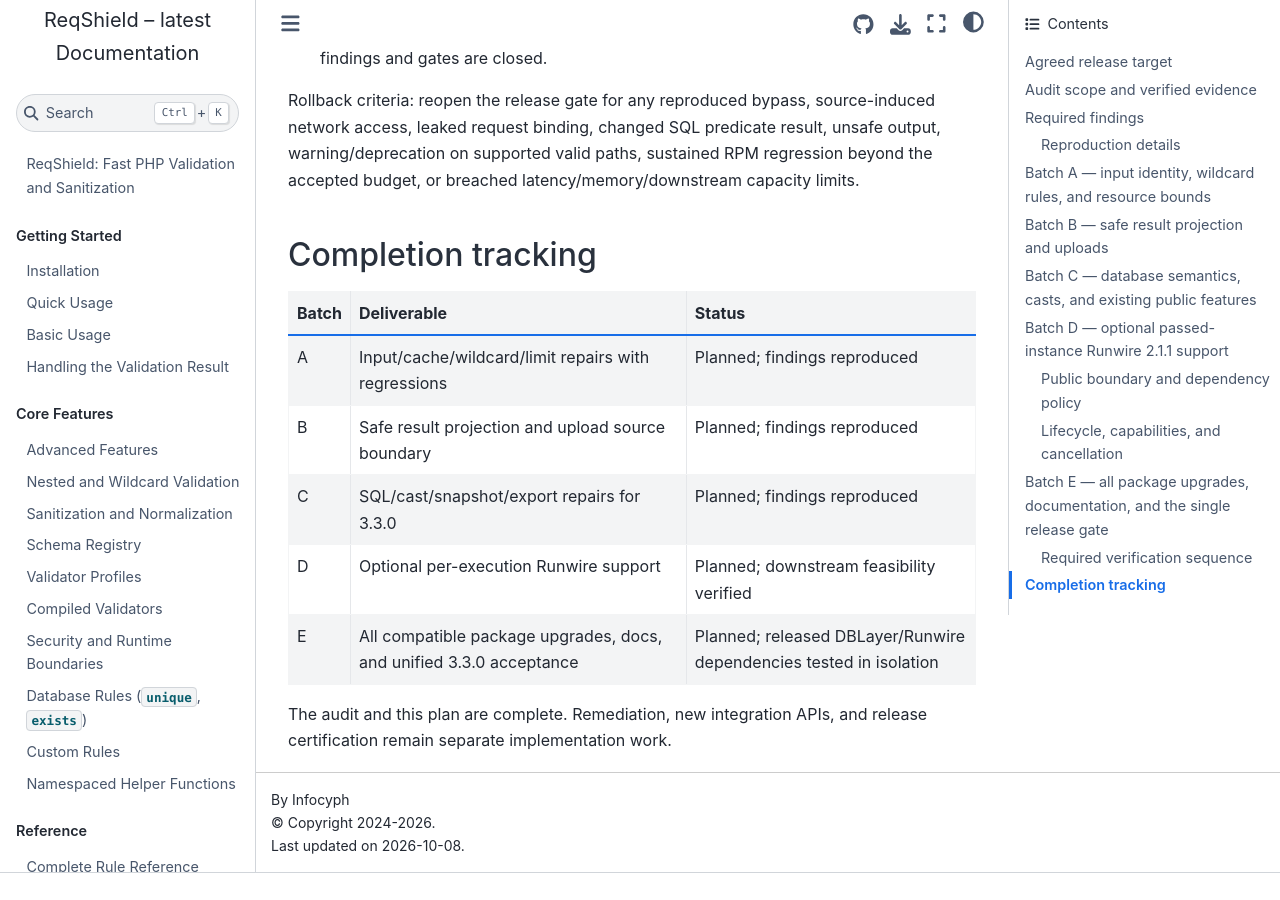
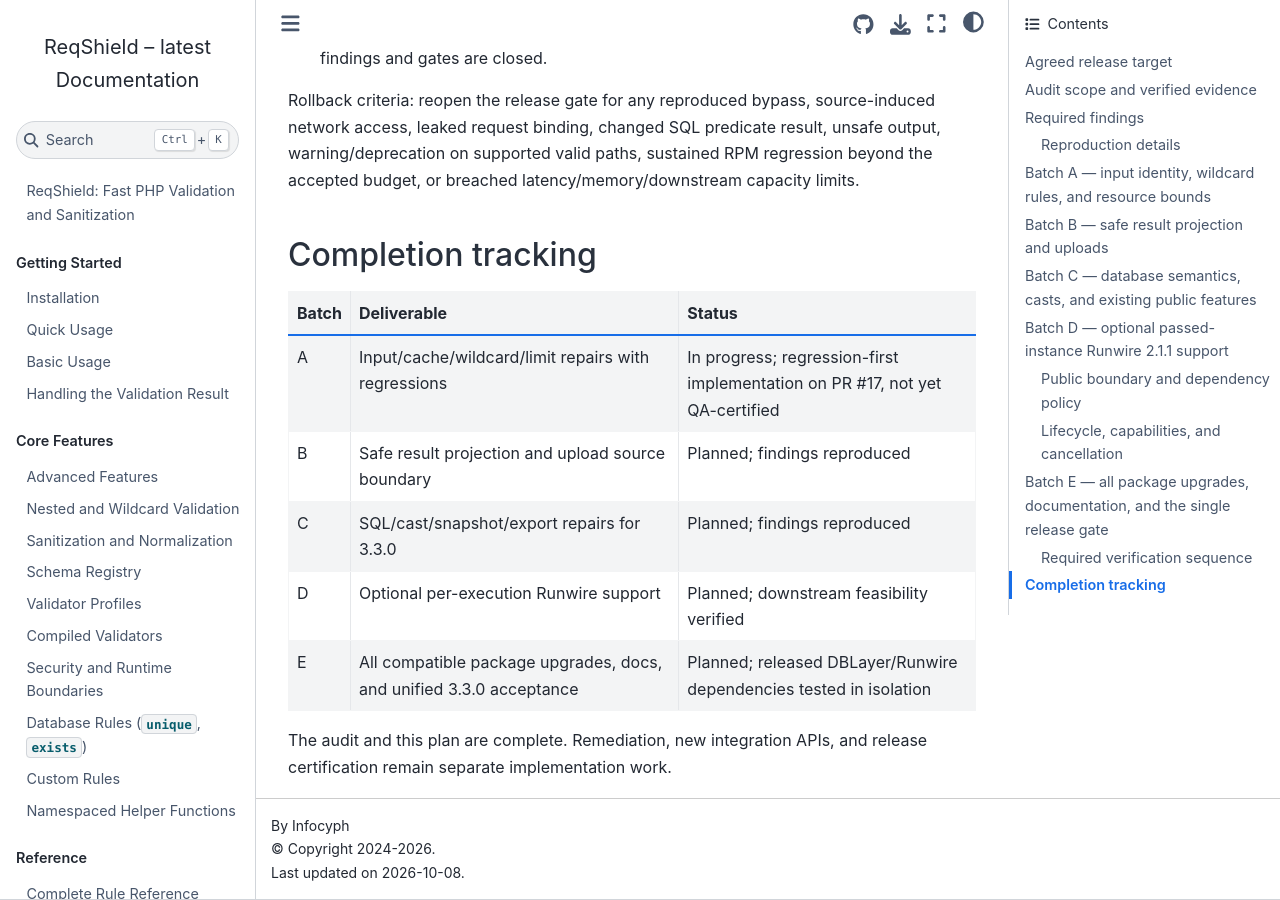
Before and after one commit to infocyph/ReqShield, a Sphinx documentation site: the page built from docs/plans/reqshield-3.3-audit-and-development-plan.md, in a window 1280 px wide and 900 px high, scrolled down 13051 px. Built offline with Sphinx 7.4.7 and the Sphinx Book theme 1.1.4, drawn with Linux system fonts in a browser that asks for light colours; before the commit the page ends 13924 px from its top, so only the background shows below that.

Commit message:
docs: mark ReqShield 3.3 Batch A in progress

```diff
--- a/docs/plans/reqshield-3.3-audit-and-development-plan.md
+++ b/docs/plans/reqshield-3.3-audit-and-development-plan.md
@@ -188,7 +188,7 @@
 
 | Batch | Deliverable | Status |
 | --- | --- | --- |
-| A | Input/cache/wildcard/limit repairs with regressions | Planned; findings reproduced |
+| A | Input/cache/wildcard/limit repairs with regressions | In progress; regression-first implementation on PR #17, not yet QA-certified |
 | B | Safe result projection and upload source boundary | Planned; findings reproduced |
 | C | SQL/cast/snapshot/export repairs for 3.3.0 | Planned; findings reproduced |
 | D | Optional per-execution Runwire support | Planned; downstream feasibility verified |
```
